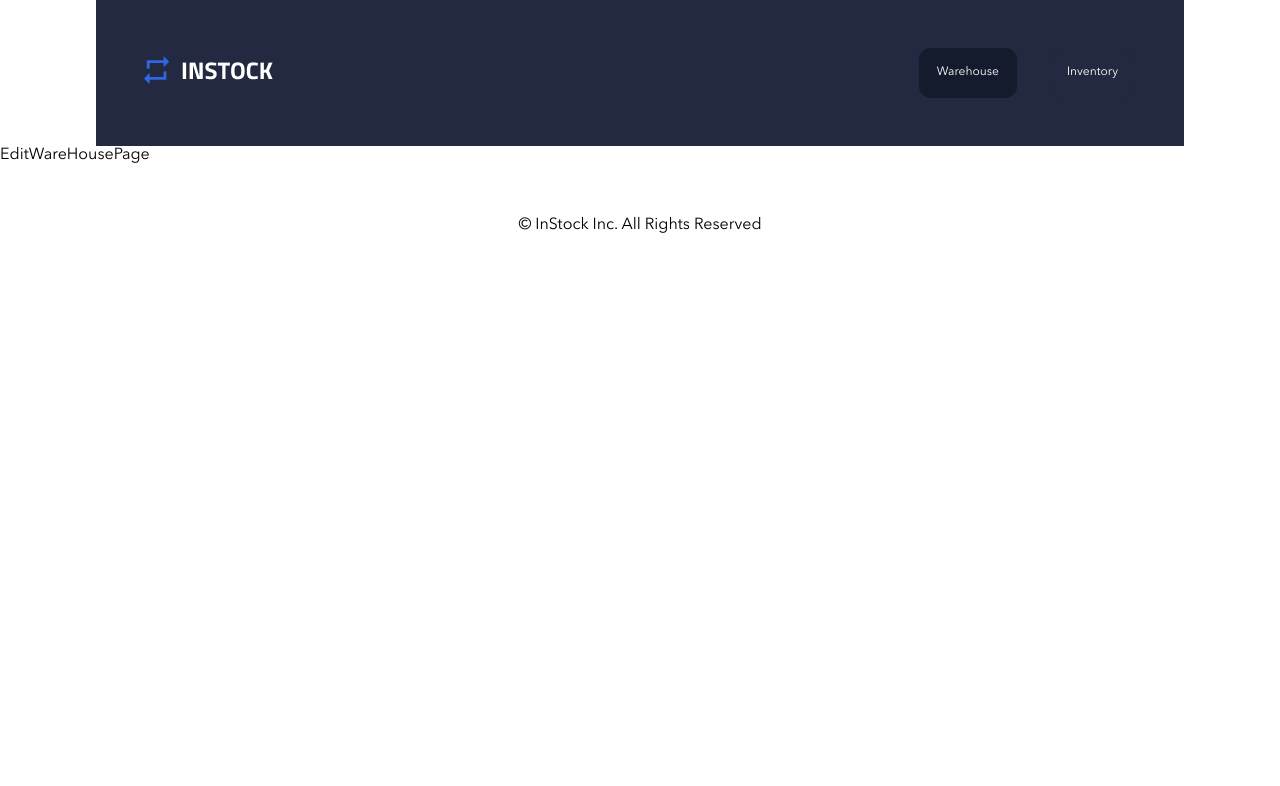
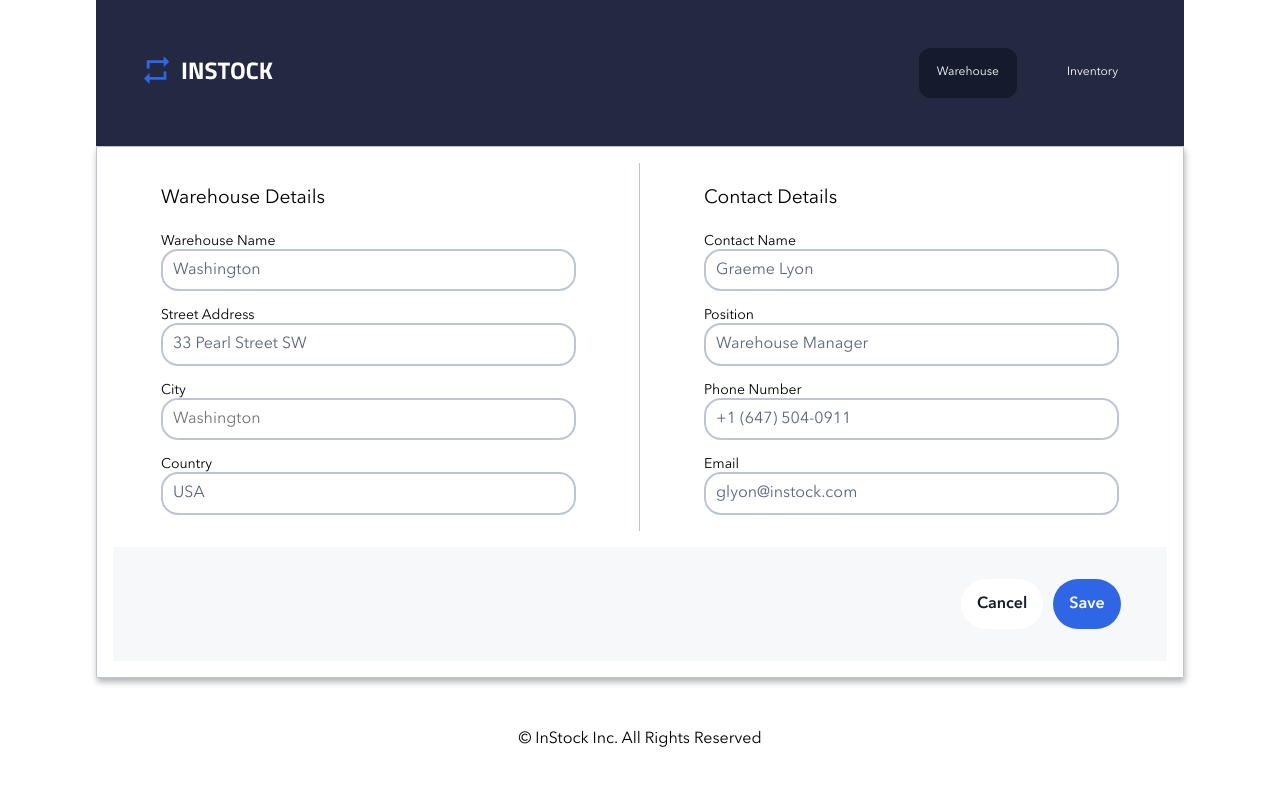
Before and after one commit to DanySA22/InStock-Client, a React (Create React App) app: page /editWareHouse in a window 1280 px wide. Shown: the top 786 px of the page. Built offline with nearby package versions, Linux system fonts and the light colour scheme.

Commit message:
Edit warehouse forms completed, Header added and footer added

```diff
--- a/src/pages/EditWareHousePage/EditWareHousePage.jsx
+++ b/src/pages/EditWareHousePage/EditWareHousePage.jsx
@@ -1,7 +1,124 @@
 function EditWareHousePage() {
+
+
   return (
-    <div>EditWareHousePage</div>
-  )
+    <form className="edit-warehouse">
+      <div className="edit-warehouse__container">
+      <div className="edit-warehouse__divideone"></div>
+        <div className="edit-warehouse__section edit-warehouse__section--warehouse-details">
+        <div className="edit-warehouse__header">Warehouse Details</div>
+          <label htmlFor="warehouse_name" className="edit-warehouse__labeltwo">
+            Warehouse Name
+          </label>
+          <input
+            id="warehouse_name"
+            name="warehouse_name"
+            type="text"
+            placeholder="Washington"
+            defaultValue="Washington"
+            className="edit-warehouse__input"
+          />
+
+          <label htmlFor="address" className="edit-warehouse__labeltwo">
+            Street Address
+          </label>
+          <input
+            id="address"
+            name="address"
+            type="text"
+            placeholder="33 Pearl Street SW"
+            defaultValue="33 Pearl Street SW"
+            className="edit-warehouse__input"
+          />
+
+          <label htmlFor="city" className="edit-warehouse__labeltwo">
+            City
+          </label>
+          <input
+            id="city"
+            name="city"
+            type="text"
+            placeholder="Washington"
+            efaultValue="Washington"
+            className="edit-warehouse__input"
+          />
+
+          <label htmlFor="country" className="edit-warehouse__labeltwo">
+            Country
+          </label>
+          <input
+            id="country"
+            name="country"
+            type="text"
+            placeholder="USA"
+            defaultValue="USA"
+            className="edit-warehouse__input"
+          />
+        </div>
+
+        <div className="edit-warehouse__divide"></div>
+
+        <div className="edit-warehouse__section edit-warehouse__section--contact-details">
+          <div className="edit-warehouse__header-contact ">Contact Details</div>
+          <label htmlFor="contact_name" className="edit-warehouse__labeltwo">
+            Contact Name
+          </label>
+          <input
+            id="contact_name"
+            name="conact_name"
+            type="text"
+            placeholder="Graeme Lyon"
+            defaultValue="Graeme Lyon"
+            className="edit-warehouse__input"
+          />
+
+          <label htmlFor="contact_position" className="edit-warehouse__labeltwo">
+            Position
+          </label>
+          <input
+            id="contact_position"
+            name="contact_position"
+            type="text"
+            placeholder="Warehouse Manager"
+            defaultValue="Warehouse Manager"
+            className="edit-warehouse__input"
+          />
+
+          <label htmlFor="contact_phone:" className="edit-warehouse__labeltwo">
+            Phone Number
+          </label>
+          <input
+            id="contact_phone:"
+            name="contact_phone:"
+            type="text"
+            placeholder="+1 (647) 504-0911"
+            defaultValue="+1 (647) 504-0911"
+            className="edit-warehouse__input"
+          />
+
+          <label htmlFor="contact_email" className="edit-warehouse__labeltwo">
+            Email
+          </label>
+          <input
+            id="contact_email"
+            name="contact_email"
+            type="text"
+            placeholder="glyon@instock.com"
+            defaultValue="glyon@instock.com"
+            className="edit-warehouse__input"
+          />
+        </div>
+      </div>
+
+      <div className="edit-warehouse__two-buttons">
+            <button type="submit" className="edit-warehouse__buttonone">
+              Cancel
+            </button>
+          <button type="submit" className="edit-warehouse__button">
+            Save
+          </button>
+        </div>
+    </form>
+  );
 }
-
 export default EditWareHousePage;
--- a/src/pages/EditWareHousePage/EditWareHousePage.scss
+++ b/src/pages/EditWareHousePage/EditWareHousePage.scss
@@ -0,0 +1,126 @@
+.edit-warehouse {
+  margin: 0 2rem;
+  padding: 1rem;
+  border: 1px solid $instockCloud;
+  border-radius: 1px;
+  box-shadow: 1px 4px 6px rgba(0, 0, 0, 0.3);
+  @include desktop {
+    margin: 0 6rem;
+  }
+  &__container {
+    @include tablet {
+      display: flex;
+      flex-direction: row;
+      justify-content: center;
+      gap: 8rem; // Ensures there is space between the two sections
+      margin: 0 3rem;
+    }
+  }
+
+  &__section {
+    display: flex;
+    flex-direction: column;
+    justify-content: space-around;
+
+    @include tablet {
+      flex: 1;
+      &--warehouse-details::after {
+        content: "";
+        position: absolute;
+        right: -4rem;
+        top: 0;
+        bottom: 0;
+        // left: 18rem;
+        width: 1px;
+        background-color: $instockCloud;
+      }
+    }
+
+    &--warehouse-details,
+    &--contact-details {
+      position: relative; // Needed for absolute positioning of the pseudo-element
+      margin-top: 2rem;
+      @include tablet {
+        margin-top: 0; // Removes the top margin on tablet to align sections properly
+      }
+    }
+  }
+
+  &__header,
+  &__header-contact {
+    font-size: larger;
+    margin: 1.5rem 0;
+  }
+
+  &__labeltwo {
+    font-size: 14px;
+  }
+
+  &__input {
+    padding: 10px;
+    border-radius: 17px;
+    margin-bottom: 1rem;
+    border: 2px solid $instockCloud;
+    color: $instockSlate;
+  }
+
+  &__divideone {
+    height: 2px;
+    background-color: $instockCloud;
+    margin: 20px 0;
+    @include tablet {
+      display: none;
+    }
+  }
+  &__divide {
+    height: 2px;
+    background-color: $instockCloud;
+    margin: 20px 0;
+    @include tablet {
+      display: none;
+    }
+  }
+
+  &__two-buttons {
+    display: flex;
+    flex-direction: row;
+    justify-content: center;
+    gap: 10px;
+    margin-top: 1rem;
+    @include tablet {
+      flex-direction: row;
+      justify-content: flex-end;
+      background-color: $instockLightGrey;
+      padding: 1rem 2.9rem;
+    }
+  }
+
+  &__buttonone{
+    padding: 1rem;
+    border-radius: 2rem;
+    cursor: pointer;
+    margin-top: 1rem;
+    margin-bottom: 1rem;
+    background-color: $instockWhite;
+    color: $instockBlack;
+    border: none;
+    font-weight: 600;
+    font-size: 1rem;
+    font-family: "AvenirNext LT Pro";
+  }
+
+  &__button {
+    padding: 1rem;
+    border-radius: 2rem;
+    cursor: pointer;
+    margin-top: 1rem;
+    margin-bottom: 1rem;
+    background-color: $instockIndigo;
+    color: $instockWhite;
+    border: none;
+    font-weight: 600;
+    font-size: 1rem;
+    font-family: "AvenirNext LT Pro";
+  }
+
+}
--- a/src/styles/App.scss
+++ b/src/styles/App.scss
@@ -6,3 +6,4 @@
 @import "./partials/global";
 @import "../components/Footer/Footer";
 @import "../components/Header/Header";
+@import "../pages/EditWareHousePage/EditWareHousePage";
--- a/src/styles/partials/_variables.scss
+++ b/src/styles/partials/_variables.scss
@@ -1,7 +1,6 @@
 $instockBlack: #131b2c;
 $instockSlate: #5c667e;
 $instockBlack: #131b2c;
-$instockSlate: #5c667e;
 $instockGraphite: #232940;
 $instockGreen: #158463;
 $instockIndigo: #2e66e5;
```
